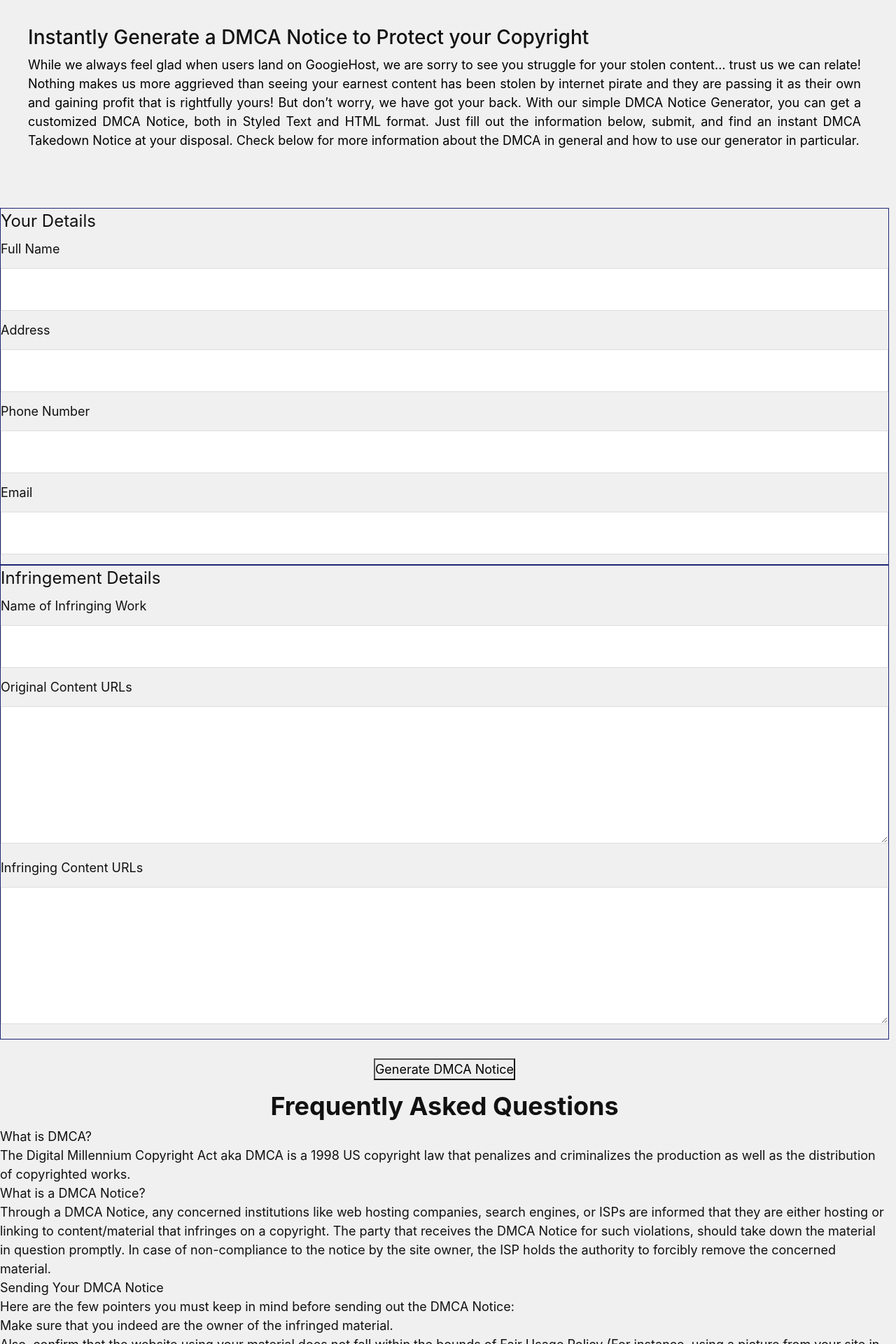
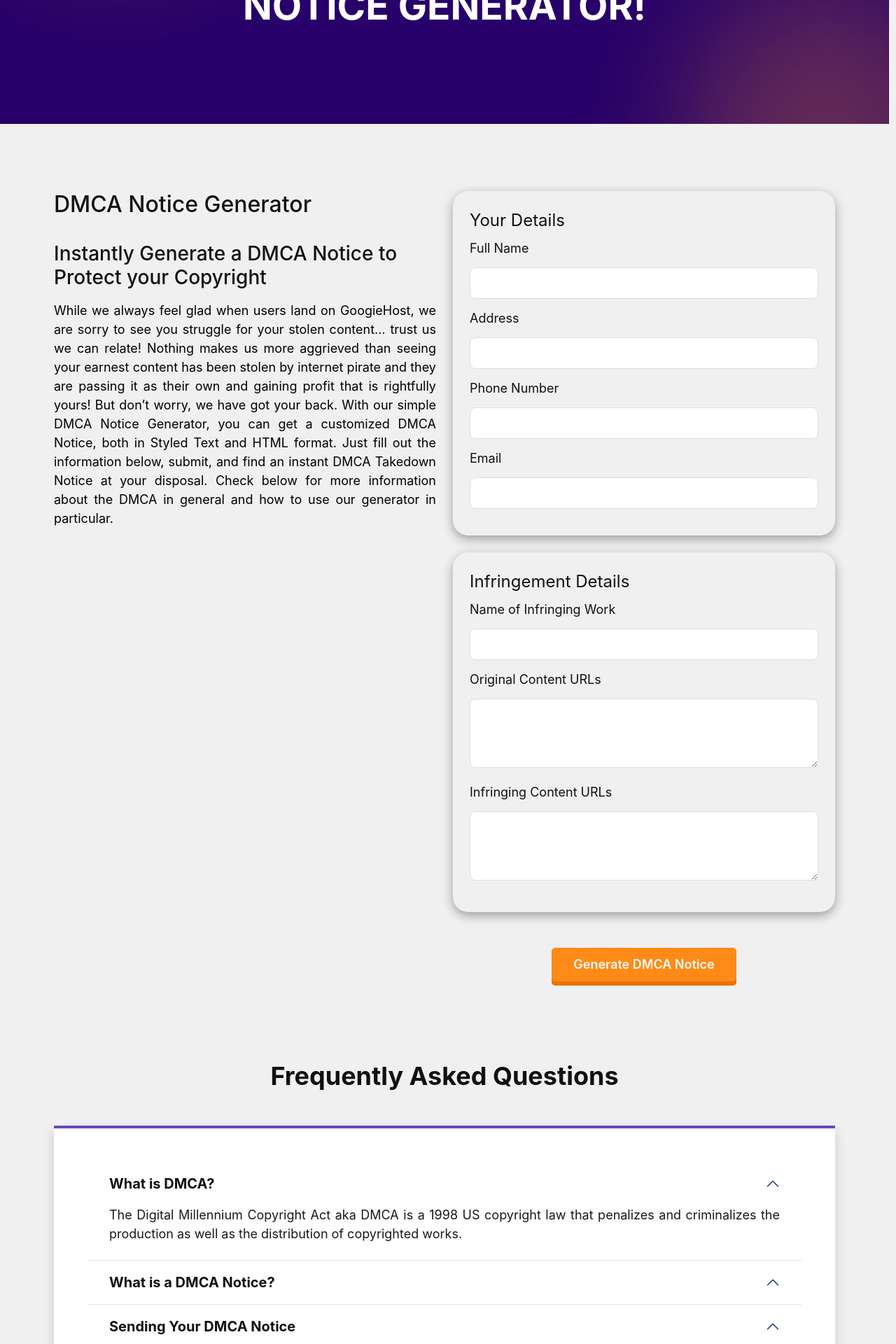
Before and after one commit to Deepak4511/googiehost, a PHP site: page /dmca-notice.php in a window 1280 px wide. Shown: the part 320-2240 px from the top of the page at 70% size. Run offline with PHP 8.4, Linux system fonts and the light colour scheme; some libraries are stand-ins or nearby versions.

Commit message:
updated code

```diff
--- a/assets/css/stylesheet.css
+++ b/assets/css/stylesheet.css
@@ -1504,14 +1504,10 @@ label {
   margin-bottom: 14px;
 }
 
-input[type="text"],
-input[type="email"],
-input[type="search"],
-input[type="url"],
-input[type="password"],
-textarea {
+input[type="text"], input[type="email"], input[type="search"],
+input[type="url"], input[type="password"], textarea {
   background-color: #fff;
-  border-radius: 0;
+  border-radius: 8px;
   border: 1px solid #ddd;
   margin-bottom: 14px;
   position: relative;
@@ -1524,7 +1520,7 @@ textarea {
   font-family: inherit;
   font-size: inherit;
   line-height: inherit;
-  padding: 16px;
+  padding: 8px;
 }
 
 .contact-submit-btn {
@@ -1690,6 +1686,27 @@ textarea {
   color: #000;
 }
 
+
+.pure-button-primary{
+  display: inline-block;
+    font-size: 18px;
+    line-height: 22px;
+    font-weight: 600;
+    padding: 12px 30px;
+    border-radius: 5px;
+    color: #fff;
+    background: #ff8a17;
+    transition: 0.2s ease-in;
+    box-shadow: 0px 6px 0px #ea7400;
+    text-align: center;
+    border: 1px solid #ff8a17;
+}
+
+.pure-button-primary:hover {
+  opacity: 1;
+  transform: scale(1.03);
+}
+
 /* .nav-pills .notice-btn.active, .nav-pills .show>.notice-btn {
   color: #000;
   background-color: #fff;
--- a/dmca-notice.php
+++ b/dmca-notice.php
@@ -2,32 +2,34 @@
 $page ='dmca-notice';
 include 'inc/header.php'; ?>
 <!-- Header End -->
-<div class="cta-box cta-full text-center block-double-tb white-text" style="background-color: #270069 !important;
-      background-image: url(https://googiehost.com/img/GoogieHostBgmin-1.png) !important;
-      background-repeat: no-repeat !important;
-      background-size: cover !important;
-      background-position: center !important;">
-  <div class="inner">
-    <div class="cta-inner format">
-      <h1 class="massive-title">DIGITAL MILLENNUIM COPYRIGHT ACT NOTICE GENERATOR! </h1>
+
+
+<div class="hero-section">
+    <div class="container py-5">
+        <div class="row text-center">
+            <div class="hero-left-section">
+                <h1 class="entry-title mb-5">DIGITAL MILLENNUIM COPYRIGHT ACT NOTICE GENERATOR!</h1>
             </div>
         </div>
     </div>
-<div class="columns-2 columns-flex inner block-single mb-single white-bg shadow-small">
-  <div class="col block-half" style="padding: 40px; margin-top: 75px;">
+</div>
+
+<div class="container">
+<div class="row py-5 mt-5" >
+  <div class="col-6 block-half">
     <h2>DMCA Notice Generator</h2><br>
-    <h3>Instantly Generate a DMCA Notice to Protect your Copyright</h3>
+    <h3 class="mb-3">Instantly Generate a DMCA Notice to Protect your Copyright</h3>
     <p>While we always feel glad when users land on GoogieHost, we are sorry to see you struggle for your stolen content… trust us we can relate!
       Nothing makes us more aggrieved than seeing your earnest content has been stolen by internet pirate and they are passing it as their own and gaining profit that is rightfully yours!
-
       But don’t worry, we have got your back. With our simple DMCA Notice Generator, you can get a customized DMCA Notice, both in Styled Text and HTML format.
-
       Just fill out the information below, submit, and find an instant DMCA Takedown Notice at your disposal. Check below for more information about the DMCA in general and how to use our generator in particular.</p><br>
   </div>
-  <div class="col block-half block-single">
+
+
+  <div class="col-6 block-half block-single">
     <div class="columns-4  block-single-tb">
       <form class="pure-form pure-form-stacked" method="post" action="notice.php">
-        <fieldset style="border: 1px solid #1D2772;">
+        <fieldset class="p-4 mb-4" style="border-radius: 22px; box-shadow: rgba(0, 0, 0, 0.35) 0px 5px 15px;">
           <legend>Your Details</legend>
           <label for="dmca_full_name">Full Name</label>
           <input class="pure-input-1-2" type="text" id="dmca_full_name" name="dmca_full_name" value="" required="">
@@ -38,43 +40,62 @@ include 'inc/header.php'; ?>
           <label for="dmca_email">Email</label>
           <input class="pure-input-1-2" type="email" id="dmca_email" name="dmca_email" value="" required="">
         </fieldset>
-        <fieldset style="border: 1px solid #1D2772;">
+        <fieldset class="p-4 mb-4" style="border-radius: 22px; box-shadow: rgba(0, 0, 0, 0.35) 0px 5px 15px;">
           <legend>Infringement Details</legend>
           <label for="dmca_infringement_name">Name of Infringing Work</label>
           <input class="pure-input-1-2" type="text" id="dmca_infringement_name" name="dmca_infringement_name" value="" required="">
           <label for="dmca_original_urls">Original Content URLs</label>
-          <textarea class="pure-input-1" name="dmca_original_urls" id="dmca_original_urls" rows="6" required=""></textarea>
+          <textarea class="pure-input-1" name="dmca_original_urls" id="dmca_original_urls" rows="3" required=""></textarea>
           <label for="dmca_infringing_urls">Infringing Content URLs</label>
-          <textarea class="pure-input-1" name="dmca_infringing_urls" id="dmca_infringing_urls" rows="6" required=""></textarea>
+          <textarea class="pure-input-1" name="dmca_infringing_urls" id="dmca_infringing_urls" rows="3" required=""></textarea>
         </fieldset> <br>
         <p style="text-align: center;"><button class="pure-button pure-button-primary" type="submit" name="SubmitButton">Generate DMCA Notice</button></p>
       </form>
     </div>
   </div>
 </div>
-<div class="inner">
-  <h2 class="text-center large-title mb-double mt-double">Frequently Asked Questions</h2>
-  <div id="faqs" class="accordion block-double">
+</div>
 
-    <div id="faqs_1" class="accordion-group active">
-      <div class="accordion-title" data-accordion="1">
-        What is DMCA?</div>
-      <div class="accordion-content">
-        The Digital Millennium Copyright Act aka DMCA is a 1998 US copyright law that penalizes and criminalizes the production as well as the distribution of copyrighted works.
+
+
+<div class="container mt-5 faq mb-5">
+    <h2 class="text-center mb-5 fw-bold ">Frequently Asked Questions</h2>
+    <div class="accordion shadow bg-white p-5" id="accordionExample">
+        <!-- Section 1 -->
+        <div class="accordion-item ">
+            <h2 class="accordion-header " id="headingOne">
+                <button class="accordion-button border-bottom-0" type="button" data-bs-toggle="collapse" data-bs-target="#collapseOne" aria-expanded="true" aria-controls="collapseOne">
+                What is DMCA?</button>
+            </h2>
+            <div id="collapseOne" class="accordion-collapse collapse show border-top-0" aria-labelledby="headingOne" data-bs-parent="#accordionExample">
+                <div class="accordion-body">
+                    <p>The Digital Millennium Copyright Act aka DMCA is a 1998 US copyright law that penalizes and criminalizes the production as well as the distribution of copyrighted works.</p>
+                </div>
             </div>
         </div>
 
-    <div id="faqs_2" class="accordion-group">
-      <div class="accordion-title" data-accordion="2">What is a DMCA Notice?</div>
-      <div class="accordion-content">
-        Through a DMCA Notice, any concerned institutions like web hosting companies, search engines, or ISPs are informed that they are either hosting or linking to content/material that infringes on a copyright. The party that receives the DMCA Notice for such violations, should take down the material in question promptly. In case of non-compliance to the notice by the site owner, the ISP holds the authority to forcibly remove the concerned material.
+        <!-- Section 2 -->
+        <div class="accordion-item">
+            <h2 class="accordion-header" id="headingTwo">
+                <button class="accordion-button" type="button" data-bs-toggle="collapse" data-bs-target="#collapseTwo" aria-expanded="false" aria-controls="collapseTwo">
+                What is a DMCA Notice? </button>
+            </h2>
+            <div id="collapseTwo" class="accordion-collapse collapse" aria-labelledby="headingTwo" data-bs-parent="#accordionExample">
+                <div class="accordion-body">
+                    <p>Through a DMCA Notice, any concerned institutions like web hosting companies, search engines, or ISPs are informed that they are either hosting or linking to content/material that infringes on a copyright. The party that receives the DMCA Notice for such violations, should take down the material in question promptly. In case of non-compliance to the notice by the site owner, the ISP holds the authority to forcibly remove the concerned material.</p>
+                </div>
             </div>
         </div>
 
-    <div id="faqs_3" class="accordion-group">
-      <div class="accordion-title" data-accordion="3"> Sending Your DMCA Notice</div>
-      <div class="accordion-content">
-        Here are the few pointers you must keep in mind before sending out the DMCA Notice:
+        <!-- Section 3 -->
+        <div class="accordion-item">
+            <h2 class="accordion-header" id="headingThree">
+                <button class="accordion-button" type="button" data-bs-toggle="collapse" data-bs-target="#collapseThree" aria-expanded="false" aria-controls="collapseThree">
+                Sending Your DMCA Notice</button>
+            </h2>
+            <div id="collapseThree" class="accordion-collapse collapse" aria-labelledby="headingThree" data-bs-parent="#accordionExample">
+                <div class="accordion-body">
+                    <p>Here are the few pointers you must keep in mind before sending out the DMCA Notice:</p>
                     <ul>
                       <li>Make sure that you indeed are the owner of the infringed material.</li>
                       <li>Also, confirm that the website using your material does not fall within the bounds of Fair Usage Policy (For instance, using a picture from your site in order to rate or review your product).</li>
@@ -84,21 +105,29 @@ include 'inc/header.php'; ?>
                     </ul>
                 </div>
             </div>
-    <div id="faqs_4" class="accordion-group">
-      <div class="accordion-title" data-accordion="4">How to use GoogieHost’s DMCA Notice Generator to send the Notice?</div>
-      <div class="accordion-content">
+        </div>
 
+        <!-- Section 4 -->
+        <div class="accordion-item">
+            <h2 class="accordion-header" id="headingFour">
+                <button class="accordion-button" type="button" data-bs-toggle="collapse" data-bs-target="#collapseFour" aria-expanded="false" aria-controls="collapseFour">
+                How to use GoogieHost’s DMCA Notice Generator to send the Notice?</button>
+            </h2>
+            <div id="collapseFour" class="accordion-collapse collapse" aria-labelledby="headingFour" data-bs-parent="#accordionExample">
+                <div class="accordion-body">
                     <ul>
                       <li>To use our DMCA Notice Generator, simply fill your details along with infringement details. Make sure you fill all the details correctly as it will appear in the DMCA Notice.</li>
-          <li>If you don’t know the web host of the website infringing your content, visit <a href="https://googiehost.com/blog/go/health/">YouStable’s Site Health Checker.</a></li>
+                      <li>If you don’t know the web host of the website infringing your content, visit <a href="https://googiehost.com/blog/go/health/" >YouStable’s Site Health Checker</a> .</li>
                       <li>On this page, type in the URL of the infringed website and click on ‘Health Check’. A report will appear, scroll down to find the hosting provider of the said website under the head ‘Domain IP information’.</li>
                       <li>Once you have the name of the Web Hosting company, do a quick search to find its support/abuse email ID.</li>
-          <li>From our DMCA Notice Generator, either copy the Styled Text to the email or make a file using HTML Format.</li>
-          </li>Send the Email to the concerned web host, sit back, and witness the removal of your infringed material.</li>
+                      <li>From our DMCA Notice Generator, either copy the Styled Text to the email or make a file using HTML Format.
+                      Send the Email to the concerned web host, sit back, and witness the removal of your infringed material.</li>
                     </ul>
+                </div>
             </div>
         </div>
 
     </div>
 </div>
+
 <?php include 'inc/footer.php' ?>
--- a/web-hosting-sale-coupons.php
+++ b/web-hosting-sale-coupons.php
@@ -1,5 +1,5 @@
 <?php
-$page ='free-hosting-sale-coupons';
+$page ='web-hosting-sale-coupons';
 include 'inc/header.php'; ?>
 
 <style type="text/css">
@@ -723,6 +723,7 @@ include 'inc/header.php'; ?>
     .coupon_code {
         font-size: 12px;
         color: #333;
+        text-align: center;
     }
 
 
@@ -734,6 +735,7 @@ include 'inc/header.php'; ?>
         font-size: 18px;
         margin-bottom: 10px;
         width: fit-content;
+        border: 0px;
     }
 
     .coupon-btn a {
```
Lines whose indentation alone changed are shown as unchanged.
